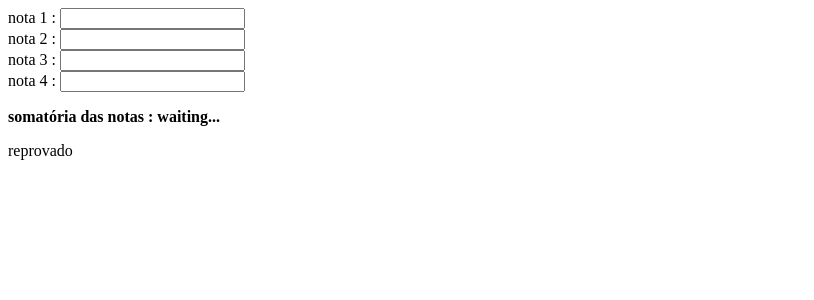
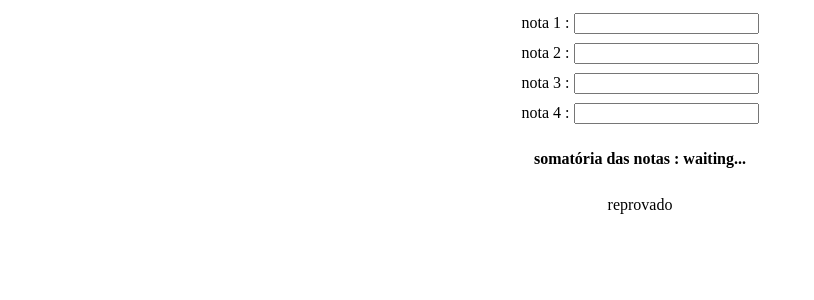
Before and after one commit to Wesley3king/reactJS, a React (Create React App) app in the folder aulas/elevacao_state/: page / in a window 1280 px wide. Shown: the top 300 px of the page, without its empty margins (0-814 px from the left). Built offline with nearby package versions, Linux system fonts and the light colour scheme.

Commit message:
elevação do state concluido

```diff
--- a/aulas/elevacao_state/src/App.css
+++ b/aulas/elevacao_state/src/App.css
@@ -1,38 +1,4 @@
-.App {
+.center{
   text-align: center;
+  line-height: 30px;
 }
-
-.App-logo {
-  height: 40vmin;
-  pointer-events: none;
-}
-
-@media (prefers-reduced-motion: no-preference) {
-  .App-logo {
-    animation: App-logo-spin infinite 20s linear;
-  }
-}
-
-.App-header {
-  background-color: #282c34;
-  min-height: 100vh;
-  display: flex;
-  flex-direction: column;
-  align-items: center;
-  justify-content: center;
-  font-size: calc(10px + 2vmin);
-  color: white;
-}
-
-.App-link {
-  color: #61dafb;
-}
-
-@keyframes App-logo-spin {
-  from {
-    transform: rotate(0deg);
-  }
-  to {
-    transform: rotate(360deg);
-  }
-}
--- a/aulas/elevacao_state/src/App.js
+++ b/aulas/elevacao_state/src/App.js
@@ -20,7 +20,7 @@ function App() {
   }
 
   return (
-    <div>
+    <div className='center'>
       <State num={1} nota={data.nota1} setNota={handleSetNotas}/>
       <State num={2} nota={data.nota2} setNota={handleSetNotas}/>
       <State num={3} nota={data.nota3} setNota={handleSetNotas}/>
--- a/aulas/elevacao_state/src/Result.jsx
+++ b/aulas/elevacao_state/src/Result.jsx
@@ -1,7 +1,7 @@
 import React from "react";
 
 export default function Result (props) {
-let result = parseFloat(props.data.nota1)+parseFloat(props.data.nota2)+parseFloat(props.data.nota3)+parseFloat(props.data.nota4);
+let result = (parseFloat(props.data.nota1)? parseFloat(props.data.nota1): 0)+(parseFloat(props.data.nota2)? parseFloat(props.data.nota2): 0)+(parseFloat(props.data.nota3)? parseFloat(props.data.nota3): 0)+(parseFloat(props.data.nota4)? parseFloat(props.data.nota4): 0);
     return (
         <>
          <p><strong> somatória das notas : {result? result: "waiting..."}</strong></p>
```
